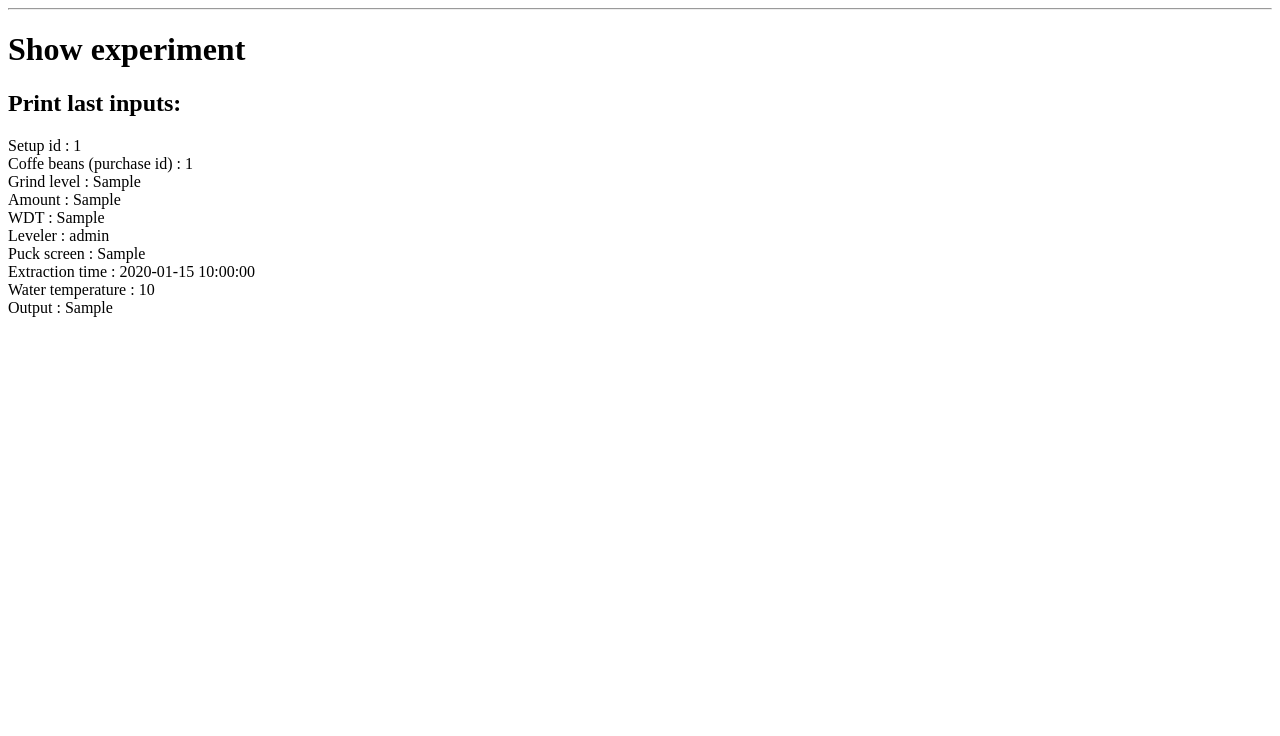
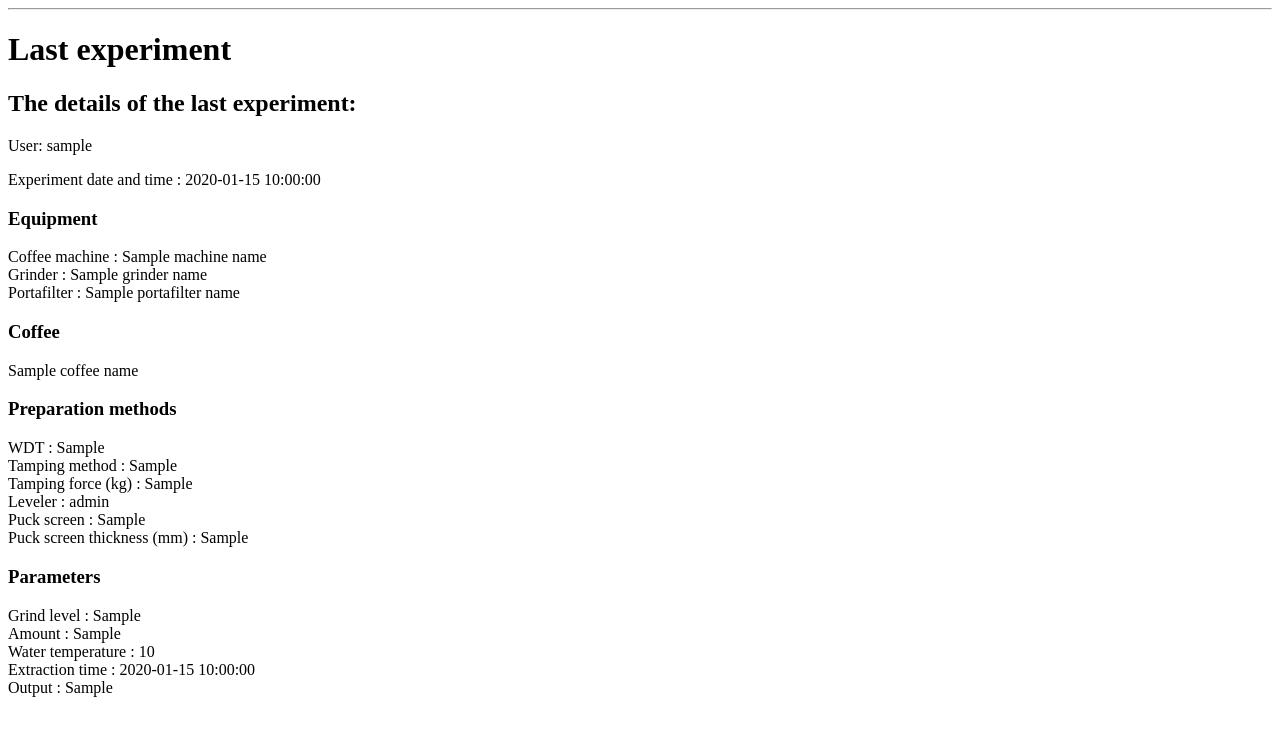
Before and after one commit to ruseny/espresso-experiment-tracker, a FastAPI app: template templates/show_experiment.html in a window 1280 px wide. Shown: the part 26-762 px from the top of the page. Run offline with FastAPI, Linux system fonts and the light colour scheme; the template is opened without the code that fills it: most values are stand-ins (such as "Sample title", 1, 10 or a date in 2020); parts of the project's set-up code (start-up, migrations or seed data) failed here and were passed over.

Commit message:
page showing last experiment updated

```diff
--- a/app/main.py
+++ b/app/main.py
@@ -45,10 +45,30 @@ async def enter_user(user_id : Annotated[int, Form()]):
 async def display_experiment_page(request : Request, session : SessionDep):
     query = select(EspressoExperiments).order_by(EspressoExperiments.id.desc()).limit(1)
     last_entry = session.exec(query).one()
+    context_dict = last_entry.model_dump(mode = "json")
+
+    user_id = context_dict["user_id"]
+    user_name = user_dict[context_dict["user_id"]]
+
+    machine_dict = get_coffee_machine_dict(user_id)
+    machine_name = machine_dict[context_dict["coffee_machine_id"]]
+    grinder_dict = get_grinder_dict(user_id)
+    grinder_name = grinder_dict[context_dict["grinder_id"]]
+    portafilter_dict = get_portafilter_dict(user_id)
+    portafilter_name = portafilter_dict[context_dict["portafilter_id"]]
+    purchase_dict = get_purchase_dict(user_id)
+    coffee_name = purchase_dict[context_dict["coffee_bean_purchase_id"]]
+
+    context_dict["user_name"] = user_name
+    context_dict["machine_name"] = machine_name
+    context_dict["grinder_name"] = grinder_name
+    context_dict["portafilter_name"] = portafilter_name
+    context_dict["coffee_name"] = coffee_name
+
     return templates.TemplateResponse(
         request = request,
         name = "show_experiment.html",
-        context = last_entry.model_dump(mode = "json")
+        context = context_dict
     )
 
 @app.get("/new_experiment", response_class = HTMLResponse)
--- a/templates/show_experiment.html
+++ b/templates/show_experiment.html
@@ -1,16 +1,27 @@
 {% extends 'base.html' %}
 
 {% block content %}
-    <h1>{% block title %} Show experiment {% endblock %}</h1>
-    <h2>Print last inputs:</h2>
-    <p>Setup id : {{ setup_id }} <br>
-        Coffe beans (purchase id) :  {{ coffee_bean_purchase_id }} <br>
-        Grind level : {{ grind_setting }} <br>
-        Amount : {{ dose_gr }} <br>
-        WDT : {{ wdt_used }} <br>
-        Leveler : {{ leveler_used }} <br>
-        Puck screen : {{ puck_screen_used }} <br>
-        Extraction time : {{ extraction_time_sec }} <br>
-        Water temperature : {{ water_temp_c }} <br>
-        Output : {{ yield_gr }}</p>
+    <h1>{% block title %} Last experiment {% endblock %}</h1>
+    <h2>The details of the last experiment:</h2>
+    <p>User: {{ user_name }}</p>
+    <p>Experiment date and time : {{ experiment_datetime }} </p>
+    <h3>Equipment</h3>
+    Coffee machine : {{ machine_name }} <br>
+    Grinder : {{ grinder_name }} <br>
+    Portafilter : {{ portafilter_name }} <br>
+    <h3>Coffee</h3>
+    {{ coffee_name }}
+    <h3>Preparation methods</h3>
+    WDT : {{ wdt_used }} <br>
+    Tamping method : {{ tamping_method }} <br>
+    Tamping force (kg) : {{ tamping_force_kg }} <br>
+    Leveler : {{ leveler_used }} <br>
+    Puck screen : {{ puck_screen_used }} <br>
+    Puck screen thickness (mm) : {{ puck_screen_thickness_mm }} <br>
+    <h3>Parameters</h3>
+    Grind level : {{ grind_setting }} <br>
+    Amount : {{ dose_gr }} <br>
+    Water temperature : {{ water_temp_c }} <br>
+    Extraction time : {{ extraction_time_sec }} <br>
+    Output : {{ yield_gr }}
 {% endblock %}
```
